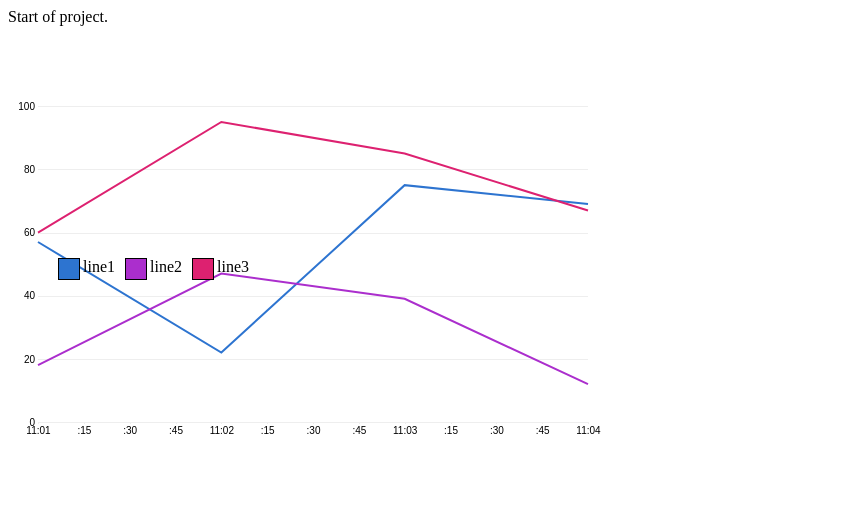
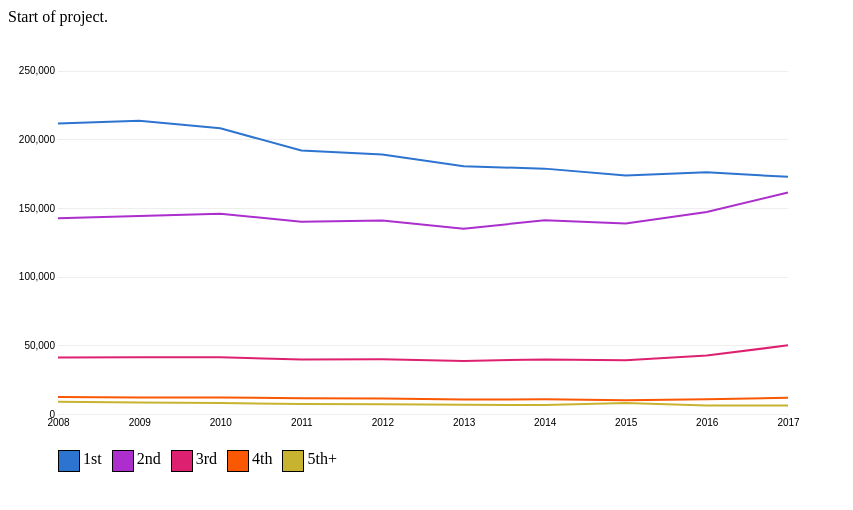
Before and after one commit to paultaraszka/paultaraszka.github.io, a plain HTML site: page example.html in a window 1280 px wide. Shown: the whole page, without its empty margins (0-853 px from the left). Drawn offline with nearby package versions, Linux system fonts and the light colour scheme.

Commit message:
More example code.

```diff
--- a/chartexample.js
+++ b/chartexample.js
@@ -3,36 +3,276 @@
 // https://jsfiddle.net/2en21Lqh/17
 
 
-var data = [{"name":"line1","date":"2016-10-15T11:01:00Z","value":57},
-{"name":"line1","date":"2016-10-15T11:02:00Z","value":22},
-{"name":"line1","date":"2016-10-15T11:03:00Z","value":75},
-{"name":"line1","date":"2016-10-15T11:04:00Z","value":69},
-{"name":"line2","date":"2016-10-15T11:01:00Z","value":18},
-{"name":"line2","date":"2016-10-15T11:02:00Z","value":47},
-{"name":"line2","date":"2016-10-15T11:03:00Z","value":39},
-{"name":"line2","date":"2016-10-15T11:04:00Z","value":12},
-{"name":"line3","date":"2016-10-15T11:01:00Z","value":60},
-{"name":"line3","date":"2016-10-15T11:02:00Z","value":95},
-{"name":"line3","date":"2016-10-15T11:03:00Z","value":85},
-{"name":"line3","date":"2016-10-15T11:04:00Z","value":67}]
+var data = [
+    {
+      "name": "1st",
+      "date": "2008",
+      "value": 211419
+    },
+    {
+      "name": "1st",
+      "date": "2009",
+      "value": 213513
+    },
+    {
+      "name": "1st",
+      "date": "2010",
+      "value": 207914
+    },
+    {
+      "name": "1st",
+      "date": "2011",
+      "value": 191788
+    },
+    {
+      "name": "1st",
+      "date": "2012",
+      "value": 188910
+    },
+    {
+      "name": "1st",
+      "date": "2013",
+      "value": 180282
+    },
+    {
+      "name": "1st",
+      "date": "2014",
+      "value": 178603
+    },
+    {
+      "name": "1st",
+      "date": "2015",
+      "value": 173669
+    },
+    {
+      "name": "1st",
+      "date": "2016",
+      "value": 175888
+    },
+    {
+      "name": "1st",
+      "date": "2017",
+      "value": 172642
+    },
+    {
+      "name": "2nd",
+      "date": "2008",
+      "value": 142551
+    },
+    {
+      "name": "2nd",
+      "date": "2009",
+      "value": 144047
+    },
+    {
+      "name": "2nd",
+      "date": "2010",
+      "value": 145763
+    },
+    {
+      "name": "2nd",
+      "date": "2011",
+      "value": 139912
+    },
+    {
+      "name": "2nd",
+      "date": "2012",
+      "value": 140774
+    },
+    {
+      "name": "2nd",
+      "date": "2013",
+      "value": 134806
+    },
+    {
+      "name": "2nd",
+      "date": "2014",
+      "value": 141026
+    },
+    {
+      "name": "2nd",
+      "date": "2015",
+      "value": 138681
+    },
+    {
+      "name": "2nd",
+      "date": "2016",
+      "value": 146967
+    },
+    {
+      "name": "2nd",
+      "date": "2017",
+      "value": 161272
+    },
+    {
+      "name": "3rd",
+      "date": "2008",
+      "value": 41054
+    },
+    {
+      "name": "3rd",
+      "date": "2009",
+      "value": 41273
+    },
+    {
+      "name": "3rd",
+      "date": "2010",
+      "value": 41305
+    },
+    {
+      "name": "3rd",
+      "date": "2011",
+      "value": 39694
+    },
+    {
+      "name": "3rd",
+      "date": "2012",
+      "value": 39801
+    },
+    {
+      "name": "3rd",
+      "date": "2013",
+      "value": 38640
+    },
+    {
+      "name": "3rd",
+      "date": "2014",
+      "value": 39721
+    },
+    {
+      "name": "3rd",
+      "date": "2015",
+      "value": 39039
+    },
+    {
+      "name": "3rd",
+      "date": "2016",
+      "value": 42524
+    },
+    {
+      "name": "3rd",
+      "date": "2017",
+      "value": 49965
+    },
+    {
+      "name": "4th",
+      "date": "2008",
+      "value": 12452
+    },
+    {
+      "name": "4th",
+      "date": "2009",
+      "value": 12048
+    },
+    {
+      "name": "4th",
+      "date": "2010",
+      "value": 12090
+    },
+    {
+      "name": "4th",
+      "date": "2011",
+      "value": 11481
+    },
+    {
+      "name": "4th",
+      "date": "2012",
+      "value": 11213
+    },
+    {
+      "name": "4th",
+      "date": "2013",
+      "value": 10566
+    },
+    {
+      "name": "4th",
+      "date": "2014",
+      "value": 10656
+    },
+    {
+      "name": "4th",
+      "date": "2015",
+      "value": 9995
+    },
+    {
+      "name": "4th",
+      "date": "2016",
+      "value": 10735
+    },
+    {
+      "name": "4th",
+      "date": "2017",
+      "value": 11896
+    },
+    {
+      "name": "5th+",
+      "date": "2008",
+      "value": 8961
+    },
+    {
+      "name": "5th+",
+      "date": "2009",
+      "value": 8456
+    },
+    {
+      "name": "5th+",
+      "date": "2010",
+      "value": 7958
+    },
+    {
+      "name": "5th+",
+      "date": "2011",
+      "value": 7194
+    },
+    {
+      "name": "5th+",
+      "date": "2012",
+      "value": 7160
+    },
+    {
+      "name": "5th+",
+      "date": "2013",
+      "value": 6668
+    },
+    {
+      "name": "5th+",
+      "date": "2014",
+      "value": 6495
+    },
+    {
+      "name": "5th+",
+      "date": "2015",
+      "value": 7924
+    },
+    {
+      "name": "5th+",
+      "date": "2016",
+      "value": 6143
+    },
+    {
+      "name": "5th+",
+      "date": "2017",
+      "value": 6207
+    }
+  ]
 
     margin = {
       top: 20,
       right: 20,
       bottom: 20,
-      left: 30
+      left: 50
     };
 
 
     var parentNode = d3.select('#chart-id').node(),
         parent = '#chart-id';
 
-    var containerwidth = 600, //parentNode.getBoundingClientRect().width,
-        containerheight = 400, //parentNode.getBoundingClientRect().height,
+    var containerwidth = parentNode.getBoundingClientRect().width,
+        containerheight = parentNode.getBoundingClientRect().height,
         width = containerwidth - margin.left - margin.right,
         height = containerheight - margin.top - margin.bottom;
 
-    var parseTime = d3.timeParse("%Y-%m-%dT%H:%M:%SZ")
+    var parseTime = d3.timeParse("%Y")
 
     var bisectDate = d3.bisector(function(d) {
       return d.date;
@@ -46,7 +286,7 @@ var data = [{"name":"line1","date":"2016-10-15T11:01:00Z","value":57},
     function sortByDateAscending(a, b) {
       return a.date - b.date;
     }
-    dataset = data.sort(sortByDateAscending);
+    //dataset = data.sort(sortByDateAscending);
 
     var dataGroup = d3.nest()
       .key(function(d) {
@@ -89,7 +329,7 @@ var data = [{"name":"line1","date":"2016-10-15T11:01:00Z","value":57},
       var x0 = xz.invert(d3.mouse(this)[0]);
 
       var lastDate,
-      		cys = [],
+      	  cys = [],
           ds = [];
 
       dataGroup.forEach(function(e) {
@@ -111,6 +351,7 @@ var data = [{"name":"line1","date":"2016-10-15T11:01:00Z","value":57},
           top = Math.min(containerheight, mouse[1]+margin.top+margin.right);
 
       //console.log(fData);
+      console.log(lastDate.getFullYear());
 
       d3.selectAll(parent + ' .d3-focuspoint')
         .classed("hidden", false)
@@ -120,7 +361,7 @@ var data = [{"name":"line1","date":"2016-10-15T11:01:00Z","value":57},
       });
 
       tooltip
-        .html(lastDate.toString() + "<br/>" + ds.join("<br/>"))
+        .html("For the year: " + lastDate.getFullYear().toString() + "<br/>" + ds.join("<br/>"))
         .classed('hidden', false)
         .style('left', left + 'px')
         .style('top', top + 'px');
--- a/example.css
+++ b/example.css
@@ -1,3 +1,7 @@
+#chart-id {
+    height: 50%
+}
+
 .line-chart {
     width: 800px;
     height: 200px;
```
Lines whose indentation alone changed are shown as unchanged.
